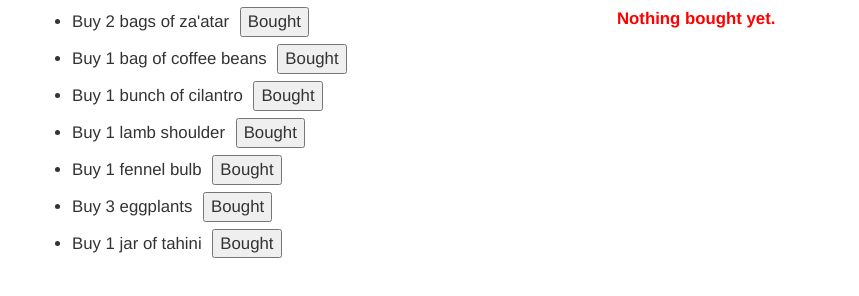
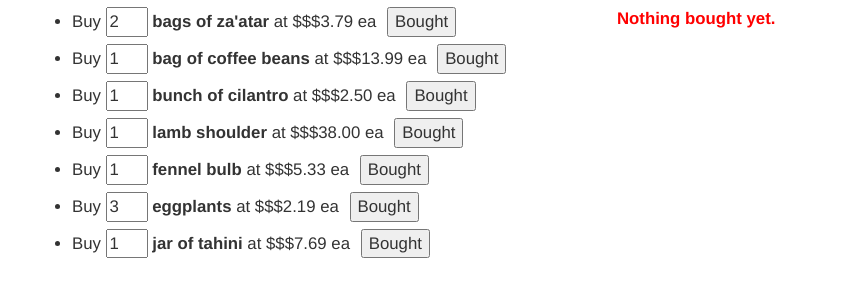
Before and after one commit to mapipolo/jhu-webdev, a website: page mod7-solution/index.html in a window 1280 px wide. Shown: the part 126-422 px from the top of the page, without its empty margins (38-897 px from the left). Drawn offline with nearby package versions, Linux system fonts and the light colour scheme.

Commit message:
Finish assignment + JHU extras.

```diff
--- a/mod7-solution/index.html
+++ b/mod7-solution/index.html
@@ -20,8 +20,9 @@
       <div class="col-md-6" ng-controller="ToBuyController as ctrlToBuy">
         <h2>To Buy:</h2>
         <ul>
-          <li ng-repeat="item in ctrlToBuy.itemsToBuy">
-            Buy {{ item.quantity }} {{ item.name }}
+          <li ng-repeat="item in ctrlToBuy.itemsToBuy track by $index">
+            Buy <input type="text" ng-model="item.quantity" placeholder="{{ item.quantity }}">
+            <strong>{{ item.name }}</strong> at {{ item.pricePerItem | tridollar }} ea
             <button ng-click="ctrlToBuy.markAsBought($index);">Bought</button>
           </li>
         </ul>
@@ -33,7 +34,8 @@
         <h2>Already Bought:</h2>
         <ul>
           <li ng-repeat="item in ctrlBought.itemsBought">
-            Bought {{ item.quantity }} {{ item.name }}
+            Bought {{ item.quantity }} {{ item.name }} for total price of
+            <strong>{{ item.quantity * item.pricePerItem | tridollar }}</strong>
           </li>
         </ul>
         <div class="emptyMessage" ng-if="ctrlBought.itemsBought.length == 0">Nothing bought yet.</div>
--- a/mod7-solution/scripts/app.js
+++ b/mod7-solution/scripts/app.js
@@ -4,7 +4,8 @@
 angular.module('ShoppingListCheckOff', [])
 .controller('ToBuyController', ToBuyController)
 .controller('AlreadyBoughtController', AlreadyBoughtController)
-.service('ShoppingListCheckOffService', ShoppingListCheckOffService);
+.service('ShoppingListCheckOffService', ShoppingListCheckOffService)
+.filter('tridollar', TridollarFilter);
 
 ToBuyController.$inject = ['ShoppingListCheckOffService'];
 function ToBuyController(ShoppingListCheckOffService) {
@@ -28,13 +29,13 @@ function ShoppingListCheckOffService() {
     var service = this;
 
     var itemsToBuy = [
-        { name: "bags of za'atar", quantity: "2" },
-        { name: "bag of coffee beans", quantity: "1" },
-        { name: "bunch of cilantro", quantity: "1" },
-        { name: "lamb shoulder", quantity: "1" },
-        { name: "fennel bulb", quantity: "1" },
-        { name: "eggplants", quantity: "3" },
-        { name: "jar of tahini", quantity: "1" },
+        { name: "bags of za'atar", pricePerItem: 3.79, quantity: "2" },
+        { name: "bag of coffee beans", pricePerItem: 13.99, quantity: "1" },
+        { name: "bunch of cilantro", pricePerItem: 2.50, quantity: "1" },
+        { name: "lamb shoulder", pricePerItem: 38.00, quantity: "1" },
+        { name: "fennel bulb", pricePerItem: 5.33, quantity: "1" },
+        { name: "eggplants", pricePerItem: 2.19, quantity: "3" },
+        { name: "jar of tahini", pricePerItem: 7.69, quantity: "1" },
     ];
     var itemsBought = [];
 
@@ -52,4 +53,10 @@ function ShoppingListCheckOffService() {
     };
 }
 
+function TridollarFilter() {
+    return function (input) {
+      return "$$$" + (Math.round(input * 100) / 100).toFixed(2);
+    };
+}
+
 })();
--- a/mod7-solution/styles/styles.css
+++ b/mod7-solution/styles/styles.css
@@ -9,10 +9,10 @@ li {
     font-size: 1.2em;
 }
 
+li>input {
+    width: 2.5em;
+}
+
 li>button {
     margin-left: 6px;
 }
-
-button>span {
-    color: green;
-}
```
